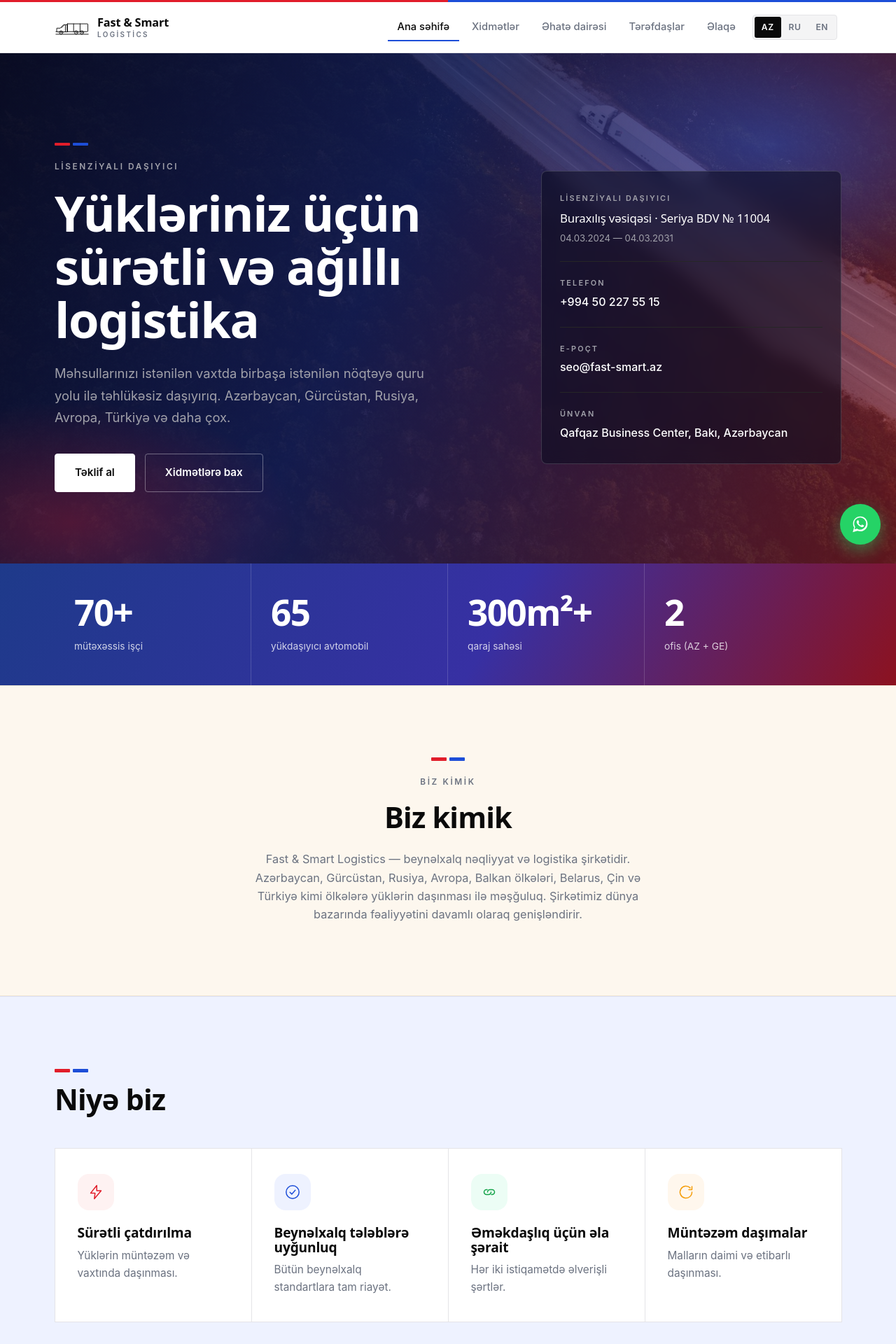
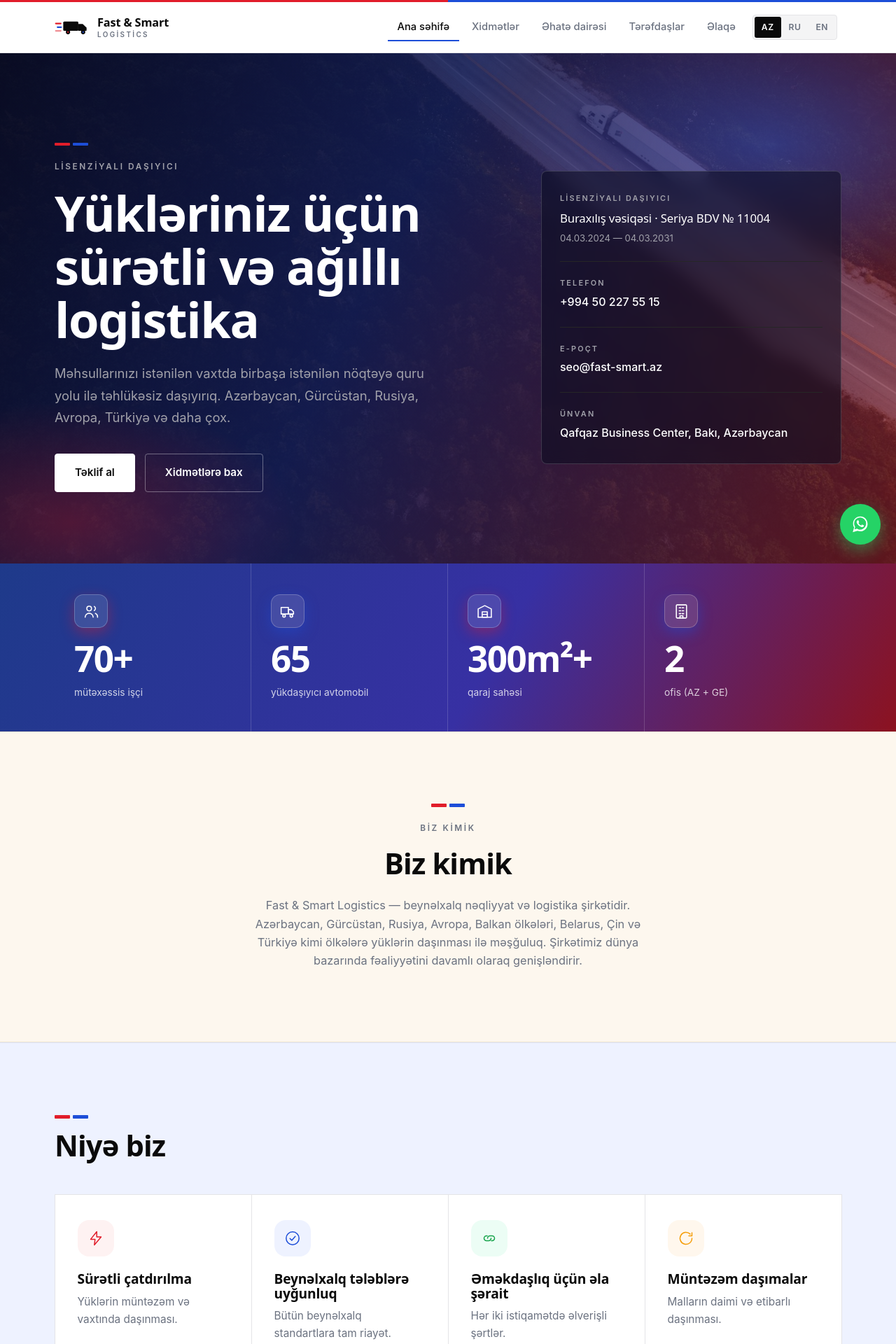
Before and after one commit to notfarruks/FastTransLogistics, a Flask app: page / in a window 1280 px wide. Shown: the top 1920 px of the page at 70% size. Run offline with Flask 3, Linux system fonts and the light colour scheme; some web fonts are replaced.

Commit message:
New logo mark + favicon; accent icons on stats

```diff
--- a/static/css/styles.css
+++ b/static/css/styles.css
@@ -572,3 +572,29 @@ h3 { font-size: 1.2rem; letter-spacing: -0.01em; }
 .hub-dot{ fill:var(--ink); }
 @keyframes hubPulse{ 0%{ r:16; opacity:.9; } 70%{ r:32; opacity:0; } 100%{ opacity:0; } }
 @media(prefers-reduced-motion:reduce){ .route-path,.hub-ring{ animation:none; } }
+
+/* ============================================================
+   Accent icons — stats chips + subtle logo motion
+   ============================================================ */
+.stat-ic{
+  display:inline-flex; align-items:center; justify-content:center;
+  width:48px; height:48px; border-radius:13px; margin-bottom:18px;
+  background:rgba(255,255,255,.12); border:1px solid rgba(255,255,255,.22);
+  backdrop-filter:blur(4px);
+}
+.stat-ic .ic{ width:25px; height:25px; margin:0; color:#fff; }
+.stat:nth-child(odd)  .stat-ic{ box-shadow:0 7px 20px rgba(225,29,42,.40); }
+.stat:nth-child(even) .stat-ic{ box-shadow:0 7px 20px rgba(29,78,216,.45); }
+.stat{ transition:transform .2s ease; }
+.stat:hover{ transform:translateY(-4px); }
+.stat:hover .stat-ic{ background:rgba(255,255,255,.22); }
+
+/* logo: streaks ease left on hover for a touch of motion */
+.brand-mark .fs-streak rect{ transition:transform .25s ease; }
+.brand:hover .fs-streak rect{ transform:translateX(-3px); }
+.brand-mark{ transition:transform .25s ease; }
+.brand:hover .brand-mark{ transform:translateX(2px); }
+
+@media(prefers-reduced-motion:reduce){
+  .stat,.stat-ic,.brand-mark,.brand-mark .fs-streak rect{ transition:none; }
+}
--- a/templates/_icons.html
+++ b/templates/_icons.html
@@ -19,6 +19,14 @@
 <svg {{ common|safe }}><path d="M20.5 12a8.5 8.5 0 1 1-2.6-6.1"/><path d="M20.5 4v4.5H16"/></svg>
 {%- elif name == 'pin' -%}
 <svg {{ common|safe }}><path d="M12 21.5c4-4 6.5-7 6.5-10.5a6.5 6.5 0 0 0-13 0c0 3.5 2.5 6.5 6.5 10.5z"/><circle cx="12" cy="11" r="2.4"/></svg>
+{%- elif name == 'users' -%}
+<svg {{ common|safe }}><circle cx="9" cy="8" r="3.2"/><path d="M3.5 20a5.5 5.5 0 0 1 11 0"/><path d="M16 5.2a3.2 3.2 0 0 1 0 5.6"/><path d="M17.5 14.6A5.5 5.5 0 0 1 20.5 20"/></svg>
+{%- elif name == 'truck' -%}
+<svg {{ common|safe }}><path d="M2.5 6.5h10v9h-10z"/><path d="M12.5 9.5h4l3 3v3h-7z"/><circle cx="6.5" cy="18" r="1.8"/><circle cx="16.5" cy="18" r="1.8"/></svg>
+{%- elif name == 'warehouse' -%}
+<svg {{ common|safe }}><path d="M3 20V8.5L12 4l9 4.5V20"/><path d="M3 20h18"/><rect x="8.5" y="12.5" width="7" height="7.5"/><path d="M8.5 16h7"/></svg>
+{%- elif name == 'building' -%}
+<svg {{ common|safe }}><rect x="5" y="3" width="14" height="18" rx="1"/><path d="M9 7h2M13 7h2M9 11h2M13 11h2M9 15h2M13 15h2"/><path d="M10 21v-3h4v3"/></svg>
 {%- else -%}
 <svg {{ common|safe }}><circle cx="12" cy="12" r="9.2"/></svg>
 {%- endif -%}
--- a/templates/_logo.html
+++ b/templates/_logo.html
@@ -1,22 +1,23 @@
-{# Inline SVG symbol — redrawn line-art truck, monochrome, inherits currentColor. #}
+{# Inline SVG symbol — bold truck mark with brand red/blue. Inherits currentColor. #}
 <svg width="0" height="0" style="position:absolute" aria-hidden="true" focusable="false">
   <defs>
     <symbol id="fs-logo" viewBox="0 0 162 80">
-      <g fill="none" stroke="currentColor" stroke-width="3" stroke-linecap="round" stroke-linejoin="round">
-        <path d="M10 60 V44 H26 L42 28 H60 V60 Z"/>
-        <rect x="58" y="24" width="96" height="36" rx="2"/>
-        <path d="M88 24 V60 M118 24 V60"/>
-        <path d="M44 30 L31 43 M50 30 V60"/>
-        <path d="M6 72 H156 M6 60 H10"/>
-        <circle cx="30" cy="64" r="8"/>
-        <circle cx="100" cy="64" r="8"/>
-        <circle cx="126" cy="64" r="8"/>
+      {# speed streaks — brand red + blue, pop on light or dark #}
+      <g class="fs-streak">
+        <rect x="2"  y="19" width="30" height="7" rx="3.5" fill="#e11d2a"/>
+        <rect x="10" y="36" width="24" height="7" rx="3.5" fill="#1d4ed8"/>
+        <rect x="2"  y="53" width="30" height="7" rx="3.5" fill="#e11d2a" opacity=".5"/>
       </g>
+      {# bold truck body — inherits currentColor (dark in header, white in footer) #}
       <g fill="currentColor">
-        <circle cx="30" cy="64" r="2.4"/>
-        <circle cx="100" cy="64" r="2.4"/>
-        <circle cx="126" cy="64" r="2.4"/>
+        <rect x="40" y="13" width="70" height="43" rx="5"/>
+        <path d="M110 25 h20 l18 17 v12 a2 2 0 0 1-2 2 h-36 z"/>
       </g>
+      {# wheels with brand-colored hubs #}
+      <circle cx="62" cy="62" r="10" fill="currentColor"/>
+      <circle cx="132" cy="62" r="10" fill="currentColor"/>
+      <circle cx="62" cy="62" r="3.6" fill="#e11d2a"/>
+      <circle cx="132" cy="62" r="3.6" fill="#1d4ed8"/>
     </symbol>
   </defs>
 </svg>
--- a/templates/home.html
+++ b/templates/home.html
@@ -47,10 +47,10 @@
 <section class="stats">
   <div class="container">
     <div class="stats-grid">
-      <div class="stat"><span class="stat-num">70+</span><span class="stat-label">{{ t.stats_staff }}</span></div>
-      <div class="stat"><span class="stat-num">65</span><span class="stat-label">{{ t.stats_trucks }}</span></div>
-      <div class="stat"><span class="stat-num">300m&sup2;+</span><span class="stat-label">{{ t.stats_garage }}</span></div>
-      <div class="stat"><span class="stat-num">2</span><span class="stat-label">{{ t.stats_offices }}</span></div>
+      <div class="stat"><span class="stat-ic">{{ icon('users') }}</span><span class="stat-num">70+</span><span class="stat-label">{{ t.stats_staff }}</span></div>
+      <div class="stat"><span class="stat-ic">{{ icon('truck') }}</span><span class="stat-num">65</span><span class="stat-label">{{ t.stats_trucks }}</span></div>
+      <div class="stat"><span class="stat-ic">{{ icon('warehouse') }}</span><span class="stat-num">300m&sup2;+</span><span class="stat-label">{{ t.stats_garage }}</span></div>
+      <div class="stat"><span class="stat-ic">{{ icon('building') }}</span><span class="stat-num">2</span><span class="stat-label">{{ t.stats_offices }}</span></div>
     </div>
   </div>
 </section>
```
Also changed, not shown: static/img/favicon.svg.
